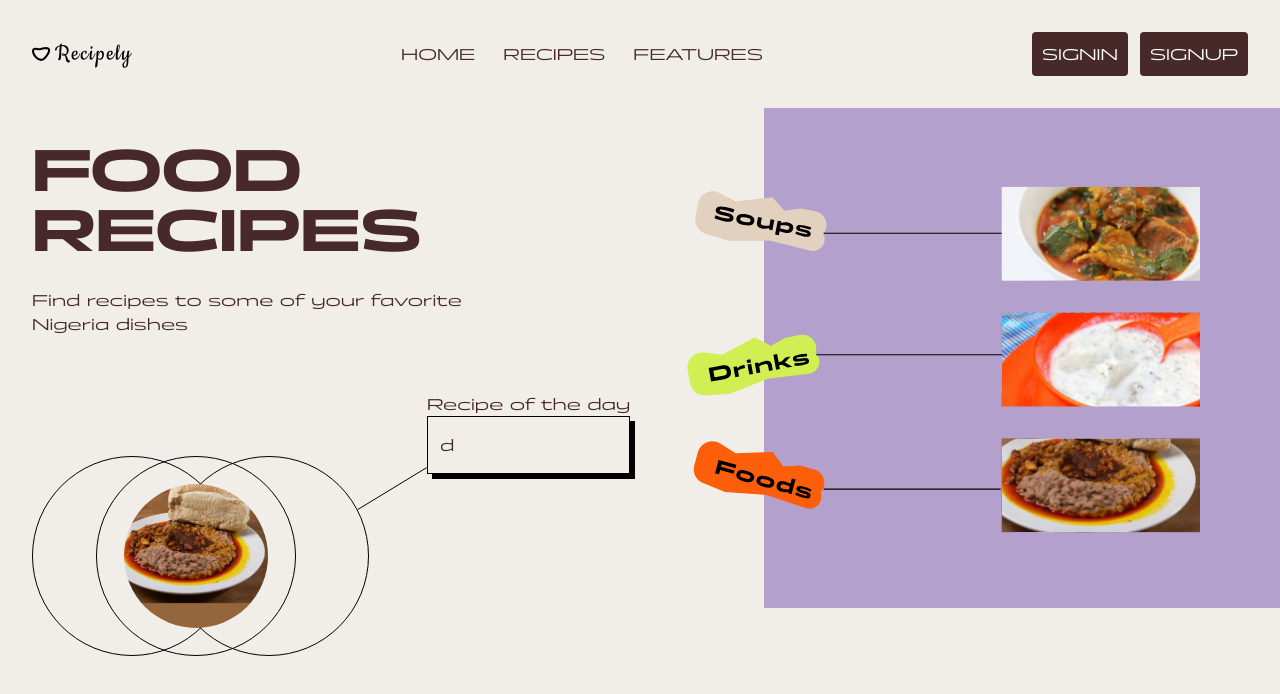
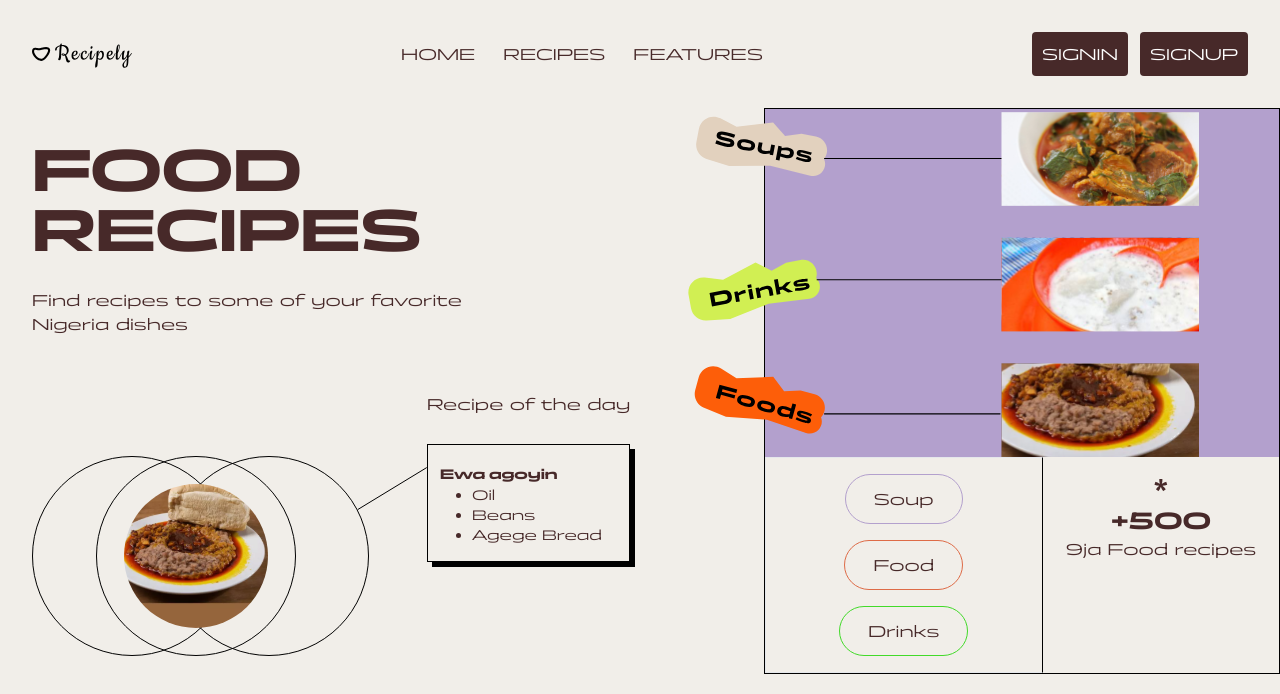
Before and after one commit to JCalmCrasher/recipely, a Next.js app: page / in a window 1280 px wide. Shown: the top 694 px of the page. Built offline with nearby package versions, Linux system fonts and the light colour scheme.

Commit message:
think I'm done with the landing page

```diff
--- /dev/null
+++ b/src/app/components/card.tsx
@@ -0,0 +1,11 @@
+import { ReactNode } from "react";
+
+const Card = ({ children }: { children: ReactNode }) => {
+  return (
+    <div className="border border-black shadow-[5px_5px_0px_black] px-3 py-4 mt-7">
+      {children}
+    </div>
+  );
+};
+
+export default Card;
--- a/src/app/page.tsx
+++ b/src/app/page.tsx
@@ -1,6 +1,7 @@
 import clsx from "clsx";
 import { SPACING as p } from "./@variable";
 import Image from "next/image";
+import Card from "./components/card";
 
 export default function Home() {
   return (
@@ -14,21 +15,31 @@ export default function Home() {
           <p className="max-w-lg mt-7">
             Find recipes to some of your favorite Nigeria dishes
           </p>
-          <div className="flex">
+          <div className="flex flex-col md:flex-row">
             <Image
               src="/food-showcase-2.svg"
               alt="food showcase"
               width={100}
               height={100}
-              className="w-fit h-w-fit mt-[120px]"
+              className="w-full md:w-fit h-w-fit mt-[120px]"
             />
             <div className="mt-14">
               <p>Recipe of the day</p>
-              <div className='border border-black shadow-[5px_5px_0px_black] px-3 py-4'>d</div>
+              <Card>
+                <div>
+                  <span className="font-bold text-sm">Ewa agoyin</span>
+                  <ul className="list-disc pl-8 text-sm">
+                    <li>Oil</li>
+                    <li>Beans</li>
+                    <li>Agege Bread</li>
+                  </ul>
+                </div>
+              </Card>
             </div>
           </div>
         </div>
-        <div className="w-full md:w-[70%] md:h-[500px] bg-[#B3A0CD]">
+        <div className="w-full md:w-[70%] border border-black h-fit">
+          <div className=" bg-info">
             <Image
               src="/food-showcase.svg"
               alt="food showcase"
@@ -37,7 +48,36 @@ export default function Home() {
               className="relative md:-left-9 lg:left-[-80px] w-full h-full"
             />
           </div>
+          <div className="flex flex-col md:flex-row">
+            <div className="flex flex-col gap-4 px-[38px] md:border md:border-r-black w-full  py-4">
+              <FoodHighlightText className="border-info" text="soup" />
+              <FoodHighlightText className="border-[#DE6B47]" text="food" />
+              <FoodHighlightText className="border-[#42DA29]" text="drinks" />
+            </div>
+            <div className="w-full flex flex-col items-center py-4">
+              <span className="font-bold text-2xl">*</span>
+              <span className="font-bold text-2xl">+500</span>
+              <span>9ja Food recipes</span>
+            </div>
+          </div>
+        </div>
       </section>
     </main>
   );
 }
+
+const FoodHighlightText = ({
+  className = "border-black",
+  text
+}: {
+  className?: string;
+  text: string;
+}) => {
+  return (
+    <span
+      className={clsx("capitalize px-7 py-3 border rounded-full w-fit mx-auto", className)}
+    >
+      {text}
+    </span>
+  );
+};
--- a/tailwind.config.js
+++ b/tailwind.config.js
@@ -14,7 +14,8 @@ module.exports = {
       // },
       colors: {
         primary: "#472929",
-        secondary: "#472929"
+        secondary: "#472929",
+        info: "#B3A0CD"
       }
     }
   },
```
Lines whose indentation alone changed are shown as unchanged.
